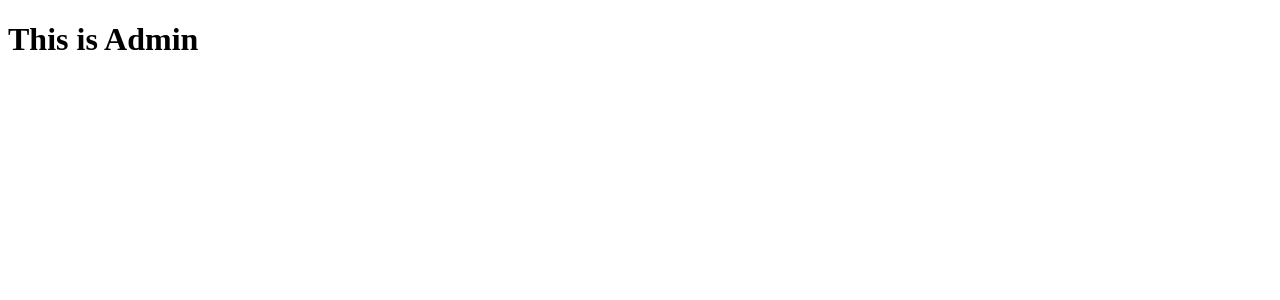
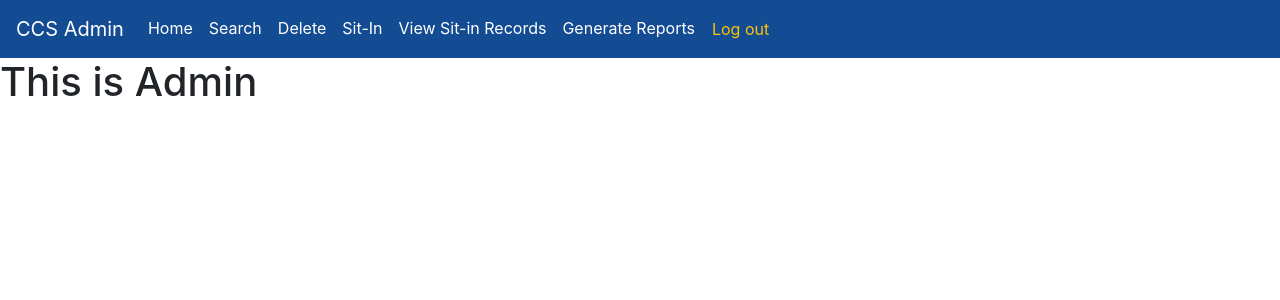
Before and after one commit to Javabutdif/System_Integration, a PHP site: page /Admin.php in a window 1280 px wide. Shown: the top 300 px of the page. Run offline with PHP 8.4, Linux system fonts and the light colour scheme; the visitor is signed in with stand-in values (Sample User, id 1).

Commit message:
admin nav added

```diff
--- a/static/Admin.php
+++ b/static/Admin.php
@@ -1,16 +1,53 @@
 <?php
-    session_start();
+
+  session_start();
+  if($_SESSION["id_number"] == 0 || $_SESSION["id_number"] != 1 ){
+    header("Location: Login.php");
+
+		}
 ?>
 
 <!DOCTYPE html>
 <html lang="en">
 <head>
-    <meta charset="UTF-8">
+<link rel="stylesheet" href="https://cdn.jsdelivr.net/npm/bootstrap@4.3.1/dist/css/bootstrap.min.css" integrity="sha384-ggOyR0iXCbMQv3Xipma34MD+dH/1fQ784/j6cY/iJTQUOhcWr7x9JvoRxT2MZw1T" crossorigin="anonymous">
+
     <meta name="viewport" content="width=device-width, initial-scale=1.0">
     <title>Admin</title>
 </head>
 
 <body>
+<nav class="navbar navbar-expand-lg navbar-light " style="background-color: #144c94">
+  <a class="navbar-brand text-white" href="#">CCS Admin</a>
+  <button class="navbar-toggler" type="button" data-toggle="collapse" data-target="#navbarNav" aria-controls="navbarNav" aria-expanded="false" aria-label="Toggle navigation">
+    <span class="navbar-toggler-icon"></span>
+  </button>
+  <div class="collapse navbar-collapse" id="navbarNav">
+    <ul class="navbar-nav">
+      <li class="nav-item active">
+        <a class="nav-link text-white"  href="Admin.php">Home</a>
+      </li>
+      <li class="nav-item">
+        <a class="nav-link text-white" href="#">Search</a>
+      </li>
+      <li class="nav-item">
+        <a class="nav-link text-white" href="#">Delete</a>
+      </li>
+      <li class="nav-item">
+        <a class="nav-link text-white " href="#">Sit-In</a>
+      </li>
+      <li class="nav-item">
+        <a class="nav-link text-white" href="#">View Sit-in Records</a>
+      </li>
+      <li class="nav-item">
+        <a class="nav-link  text-white" href="#">Generate Reports</a>
+      </li>
+      <li class="nav-item">
+        <a class="btn nav-link text-warning"  href="Login.php">Log out</a>
+      </li>
+    </ul>
+  </div>
+</nav>
     <h1>This is Admin</h1>
 
 </body>
```
Also changed, not shown: static/Homepage.php (+7 -1 lines).
